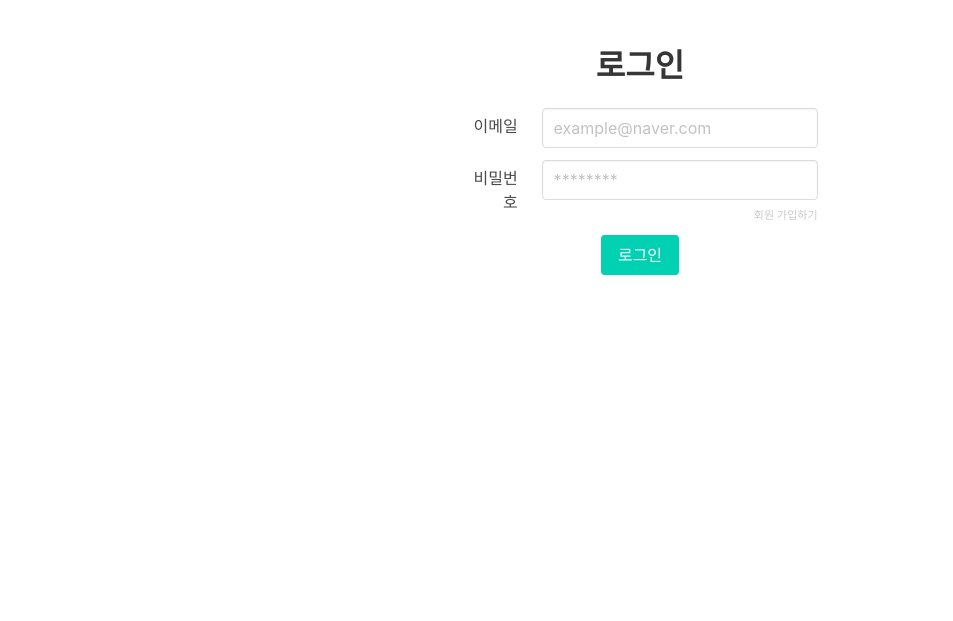
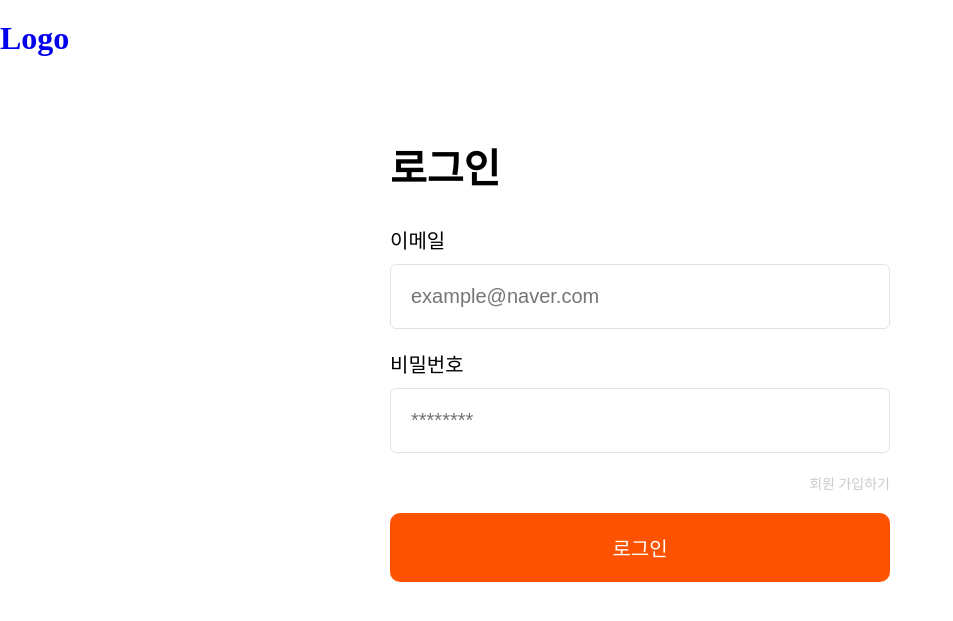
Before and after one commit to Jcurver/team_1_first_project, a Flask app: page /api/user/login in a window 1280 px wide. Shown: the top 621 px of the page, without its empty margins (0-953 px from the left). Run offline with Flask 2, Linux system fonts and the light colour scheme; some libraries are stand-ins or nearby versions.

Commit message:
#로그인 페이지 수정

```diff
--- a/static/css/jh_style.css
+++ b/static/css/jh_style.css
@@ -67,16 +67,36 @@
 
 /* 로그인 페이지 */
 
+.lg-title {
+  font-size: 40px;
+  padding-bottom: 30px;
+}
+.login-form .input-title {
+  font-size: 20px;
+  padding-bottom: 10px;
+}
+.login-form input {
+  width: 100%;
+  border: solid 1px #e3e3e3;
+  font-size: 20px;
+  padding: 20px;
+  border-radius: 6px;
+  color: #222;
+  box-sizing: border-box;
+  margin-bottom: 20px;
+}
 .signup {
-  font-size: 11px;
-  font-weight: normal;
-  line-height: 16px;
-  letter-spacing: normal;
-  margin-top: 7px;
+  font-size: 14px;
   display: block;
   text-align: right;
   color: rgb(202, 202, 202);
+  margin-bottom: 20px;
 }
-.lg-title {
-  font-size: 60px;
+
+.login-form .btn01 {
+  width: 100%;
+  padding: 20px;
+  font-size: 20px;
+  border-radius: 10px;
+  cursor: pointer;
 }
--- a/static/css/style.css
+++ b/static/css/style.css
@@ -5,6 +5,8 @@
 html,
 body {
   font-size: 16px;
+  padding: 0;
+  margin: 0;
 }
 .wrapper {
   width: 100%;
@@ -14,6 +16,11 @@ body {
 a {
   text-decoration: none !important;
   color: none;
+}
+
+.inner {
+  max-width: 500px;
+  margin: 0 auto;
 }
 
 input:focus {
@@ -86,3 +93,12 @@ input:focus {
 .header-br .btn02:hover {
   background-color: #e8e8e8;
 }
+
+.btn01 {
+  background-color: #fc5201;
+  border: none;
+  color: white;
+}
+.btn01:hover {
+  background-color: #ff6a00;
+}
--- a/templates/login.html
+++ b/templates/login.html
@@ -1,37 +1,23 @@
 <!DOCTYPE html>
 <html lang="en">
+
 <head>
   <!-- Webpage Title -->
   <title>클래스202</title>
 
   <!-- Required meta tags -->
   <meta charset="utf-8" />
-    <meta
-      name="viewport"
-      content="width=device-width, initial-scale=1, shrink-to-fit=no"
-    />
+  <meta name="viewport" content="width=device-width, initial-scale=1, shrink-to-fit=no" />
+  <!-- css -->
+  <link rel="stylesheet" href="../../static/css/style.css" />
+  <link rel="stylesheet" href="../../static/css/jh_style.css" />
 
   <!-- Bulma CSS -->
-    <link
-      rel="stylesheet"
-      href="https://cdn.jsdelivr.net/npm/bulma@0.9.1/css/bulma.min.css"
-    />
+  <!-- <link rel="stylesheet" href="https://cdn.jsdelivr.net/npm/bulma@0.9.1/css/bulma.min.css" /> -->
   <!-- JS -->
   <script src="https://ajax.googleapis.com/ajax/libs/jquery/3.4.1/jquery.min.js"></script>
   <script src="https://cdnjs.cloudflare.com/ajax/libs/jquery-cookie/1.4.1/jquery.cookie.js"></script>
 
-    <style>
-      .signup {
-        font-size: 11px;
-        font-weight: normal;
-        line-height: 16px;
-        letter-spacing: normal;
-        margin-top: 7px;
-        display: block;
-        text-align: right;
-        color: rgb(202, 202, 202);
-      }
-    </style>
 
   <script>
     {% if msg %}
@@ -46,7 +32,7 @@
       $.ajax({
         type: "POST",
         url: "/api/login",
-              data: {id_give: $('#userid').val(), pw_give: $('#userpw').val()},
+        data: { id_give: $('#userid').val(), pw_give: $('#userpw').val() },
         success: function (response) {
           if (response['result'] == 'success') {
             // 로그인이 정상적으로 되면, 토큰을 받아옵니다.
@@ -64,53 +50,45 @@
     }
   </script>
 </head>
+
 <body>
-    <div class="section has-text-centered">
-      <h1 class="title">로그인</h1>
-      <div class="container" style="width: 30%">
-        <div class="field is-horizontal">
-          <div class="field-label is-normal">
-            <label class="" for="userid">이메일</label>
+  <div class="wrapper">
+    <div class="container">
+      <header class="main-header">
+        <div class="main-header-wrap">
+          <div class="main-header-container">
+            <a href="/">
+              <h1 class="logo">Logo</h1>
+            </a>
+            <div></div>
           </div>
-          <div class="field-body">
-            <div class="field">
-              <div class="control">
-                <input
-                  type="text"
-                  class="input"
-                  id="userid"
-                  aria-describedby="emailHelp"
-                  placeholder="example@naver.com"
-                />
+        </div>
+      </header>
+      <div class="inner">
+        <div class="content">
+          <h2 class="lg-title">로그인</h2>
+          <div class="login-cont">
+            <form class="login-form">
+              <div class="login-form-div">
+                <p class="input-title">이메일</p>
+                <input type="text" class="input" id="userid" aria-describedby="emailHelp"
+                  placeholder="example@naver.com" />
+                <label class="" for="userid"></label>
+              </div>
+              <div class="login-form-div">
+                <p class="input-title">비밀번호</p>
+                <input type="password" class="input" id="userpw" placeholder="********" />
+                <label class="" for="userpw"></label>
+              </div>
+              <a data-element-name="sign-up-button" class="signup" href="/templates/register.html">회원 가입하기</a>
+              <button class="btn01" onclick="login()">로그인</button>
+            </form>
           </div>
         </div>
       </div>
     </div>
-        <div class="field is-horizontal">
-          <div class="field-label is-normal">
-            <label class="" for="userpw">비밀번호</label>
   </div>
-          <div class="field-body">
-            <div class="field">
-              <div class="control">
-                <input
-                  type="password"
-                  class="input"
-                  id="userpw"
-                  placeholder="********"
-                />
-                <a
-                  data-element-name="sign-up-button"
-                  class="signup"
-                  href="/templates/register.html"
-                  >회원 가입하기</a
-                >
-              </div>
-            </div>
-          </div>
-        </div>
-        <button class="button is-primary" onclick="login()">로그인</button>
-      </div>
-    </div>
+
 </body>
+
 </html>
```
Also changed, not shown: 1 other file. Lines whose indentation alone changed are shown as unchanged.
